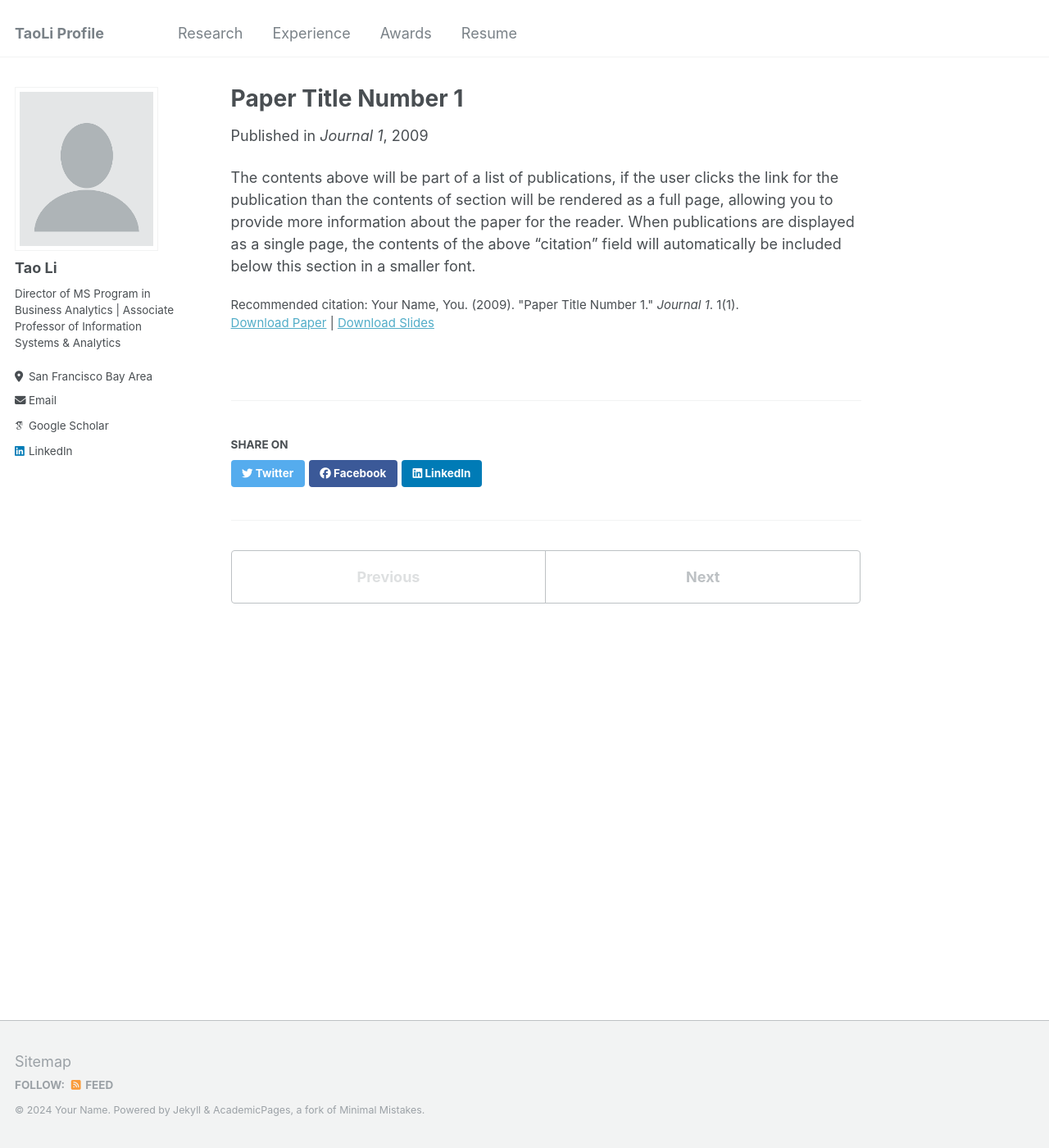
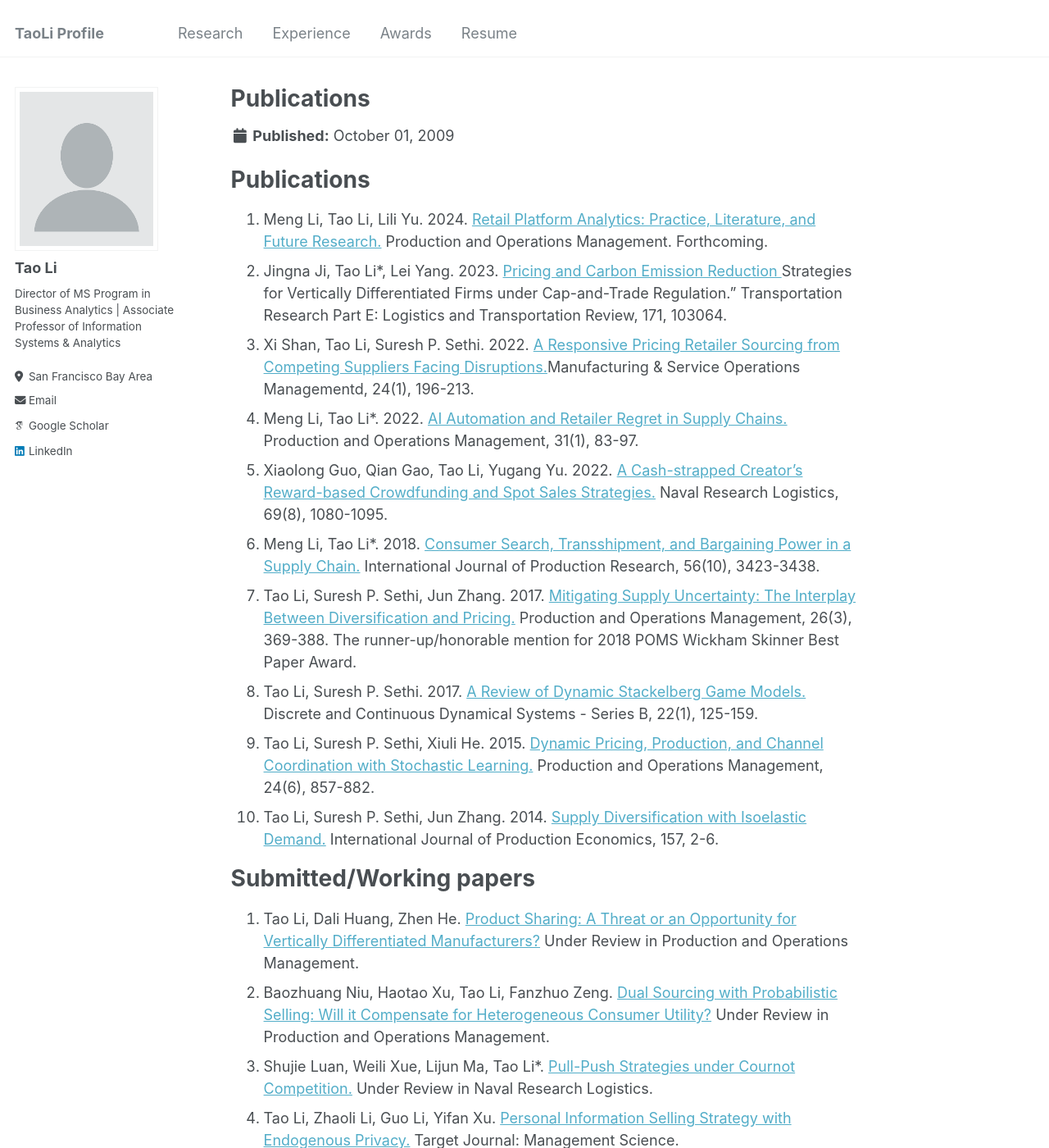
Before and after one commit to Judydy0417/TaoLi.github.io, a Jekyll site: the page built from _publications/2009-10-01-paper-title-number-1.md, in a window 1280 px wide and 1400 px high. Shown: the whole window at 82% size. Built offline with Jekyll 4.4.1, drawn with Linux system fonts in a browser that asks for light colours; some web fonts are replaced; some of the changed text lies outside the part shown.

Commit message:
Update 2009-10-01-paper-title-number-1.md

```diff
--- a/_publications/2009-10-01-paper-title-number-1.md
+++ b/_publications/2009-10-01-paper-title-number-1.md
@@ -1,13 +1,56 @@
 ---
-title: "Paper Title Number 1"
-collection: publications
-permalink: /publication/2009-10-01-paper-title-number-1
-excerpt: 'This paper is about the number 1. The number 2 is left for future work.'
-date: 2009-10-01
-venue: 'Journal 1'
-slidesurl: 'http://academicpages.github.io/files/slides1.pdf'
-paperurl: 'http://academicpages.github.io/files/paper1.pdf'
-citation: 'Your Name, You. (2009). &quot;Paper Title Number 1.&quot; <i>Journal 1</i>. 1(1).'
+permalink: /
+title: "Publications"
+author_profile: true
+redirect_from:
+  - _publications/
 ---
 
-The contents above will be part of a list of publications, if the user clicks the link for the publication than the contents of section will be rendered as a full page, allowing you to provide more information about the paper for the reader. When publications are displayed as a single page, the contents of the above "citation" field will automatically be included below this section in a smaller font.
+Publications
+======
+1. Meng Li, Tao Li, Lili Yu. 2024. <a href="http://example.com">Retail Platform Analytics: Practice, Literature, and Future Research.</a> Production and Operations Management. Forthcoming.
+2. Jingna Ji, Tao Li*, Lei Yang. 2023. <a href="http://example.com">Pricing and Carbon Emission Reduction </a> Strategies for Vertically
+Differentiated Firms under Cap-and-Trade Regulation.” Transportation Research Part E: Logistics
+and Transportation Review, 171, 103064.
+3. Xi Shan, Tao Li, Suresh P. Sethi. 2022. <a href="http://example.com">A Responsive Pricing Retailer Sourcing from Competing
+Suppliers Facing Disruptions.</a>Manufacturing & Service Operations Managementd, 24(1), 196-213.
+4. Meng Li, Tao Li*. 2022. <a href="http://example.com">AI Automation and Retailer Regret in Supply Chains.</a> Production and
+Operations Management, 31(1), 83-97.
+5. Xiaolong Guo, Qian Gao, Tao Li, Yugang Yu. 2022. <a href="http://example.com">A Cash-strapped Creator’s Reward-based Crowdfunding and Spot Sales Strategies.</a> Naval Research Logistics, 69(8), 1080-1095.
+6. Meng Li, Tao Li*. 2018. <a href="http://example.com">Consumer Search, Transshipment, and Bargaining Power in a Supply Chain.</a>
+International Journal of Production Research, 56(10), 3423-3438.
+7. Tao Li, Suresh P. Sethi, Jun Zhang. 2017. <a href="http://example.com">Mitigating Supply Uncertainty: The Interplay Between
+Diversification and Pricing.</a> Production and Operations Management, 26(3), 369-388.
+The runner-up/honorable mention for 2018 POMS Wickham Skinner Best Paper Award.
+8. Tao Li, Suresh P. Sethi. 2017. <a href="http://example.com">A Review of Dynamic Stackelberg Game Models.</a> Discrete and
+Continuous Dynamical Systems - Series B, 22(1), 125-159.
+9. Tao Li, Suresh P. Sethi, Xiuli He. 2015. <a href="http://example.com">Dynamic Pricing, Production, and Channel Coordination with
+Stochastic Learning.</a> Production and Operations Management, 24(6), 857-882.
+10. Tao Li, Suresh P. Sethi, Jun Zhang. 2014. <a href="http://example.com">Supply Diversification with Isoelastic Demand.</a> International Journal of Production Economics, 157, 2-6.
+
+Submitted/Working papers
+======
+1. Tao Li, Dali Huang, Zhen He. <a href="http://example.com">Product Sharing: A Threat or an Opportunity for Vertically Differentiated
+Manufacturers?</a> Under Review in Production and Operations Management.
+2. Baozhuang Niu, Haotao Xu, Tao Li, Fanzhuo Zeng. <a href="http://example.com">Dual Sourcing with Probabilistic Selling: Will it
+Compensate for Heterogeneous Consumer Utility?</a> Under Review in Production and Operations Management.
+3. Shujie Luan, Weili Xue, Lijun Ma, Tao Li*. <a href="http://example.com">Pull-Push Strategies under Cournot Competition.</a> Under
+Review in Naval Research Logistics.
+4. Tao Li, Zhaoli Li, Guo Li, Yifan Xu. <a href="http://example.com">Personal Information Selling Strategy with Endogenous Privacy.</a>
+Target Journal: Management Science.
+5. Tao Li, Suresh P. Sethi. <a href="http://example.com">Coordinating Contracts and Feedback Stackelberg Equilibrium.</a> Target Journal:
+Production and Operations Management.
+6. Tao Li, Xiuli He, Suresh P. Sethi. <a href="http://example.com">Strategic Inventories with Stochastic Learning.</a> Target Journal:
+Management Science.
+
+Works in progress
+======
+1.  Tao Li, Meng Li. <a href="http://example.com">The Interplay between Algorithm Aversion and Risk Sensitivity in Pricing.</a>
+2. Tao Li, Meng Li. <a href="http://example.com">Competing Regretful Retailers in Supply Chains.</a>
+3. Tao Li, Hau Lee. <a href="http://example.com">The Bertrand Competition between the Manufacturer and Its Unreliable Suppliers</a>
+with Random Yield.”
+4. Xi Shan, Tao Li, Suresh P. Sethi. <a href="http://example.com">A Committed Pricing Retailer Sourcing from Competing Suppliers</a>
+facing Disruption.”
+5. Tao Li, Suresh P. Sethi, Jun Zhang. <a href="http://example.com">Supply Diversification with Strategic Suppliers.</a>
+6. Tao Li, Suresh P. Sethi, Xiuli He. <a href="http://example.com">Myopic or Far-Sighted? Competition Strategies with Stochastic
+Learning.</a>
```
